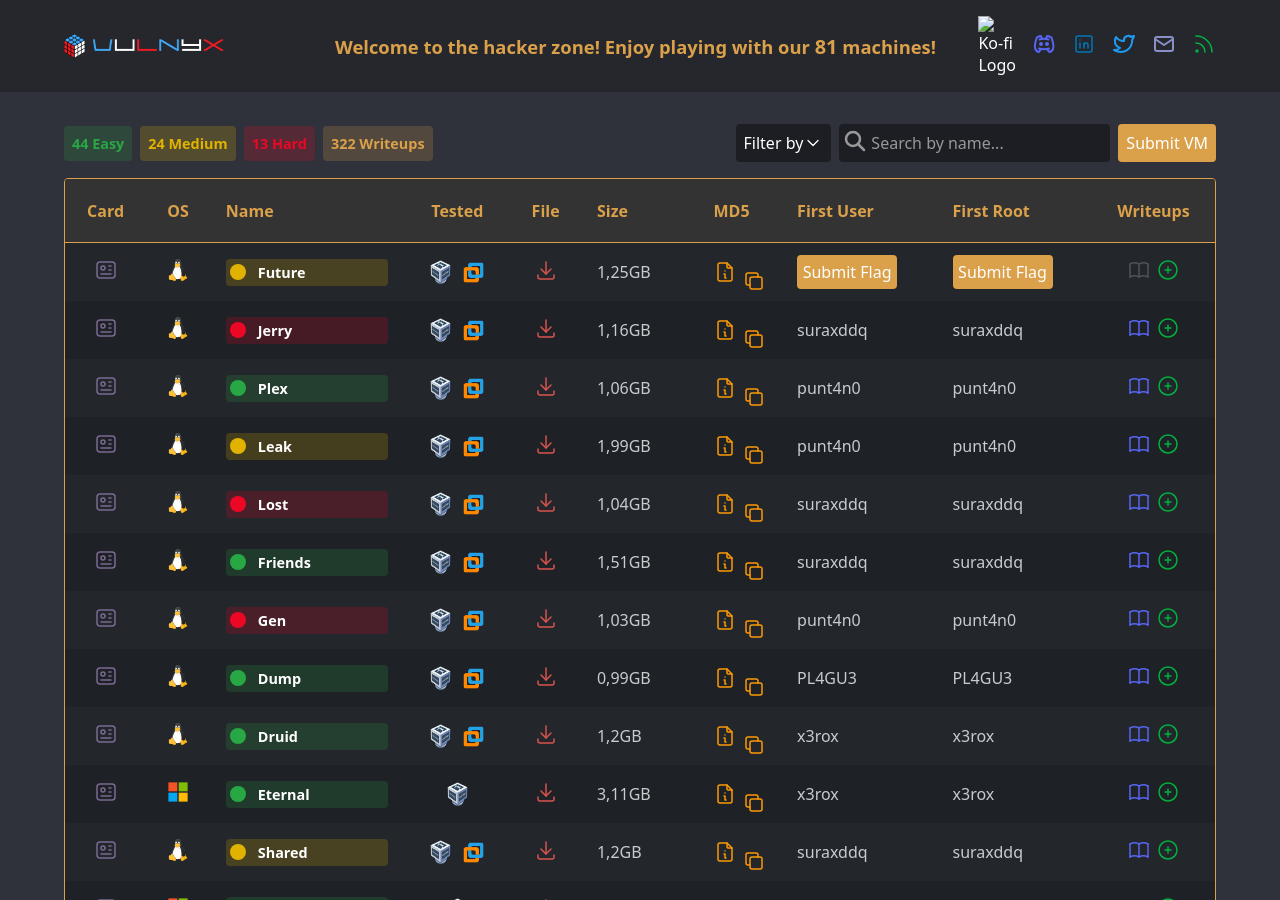
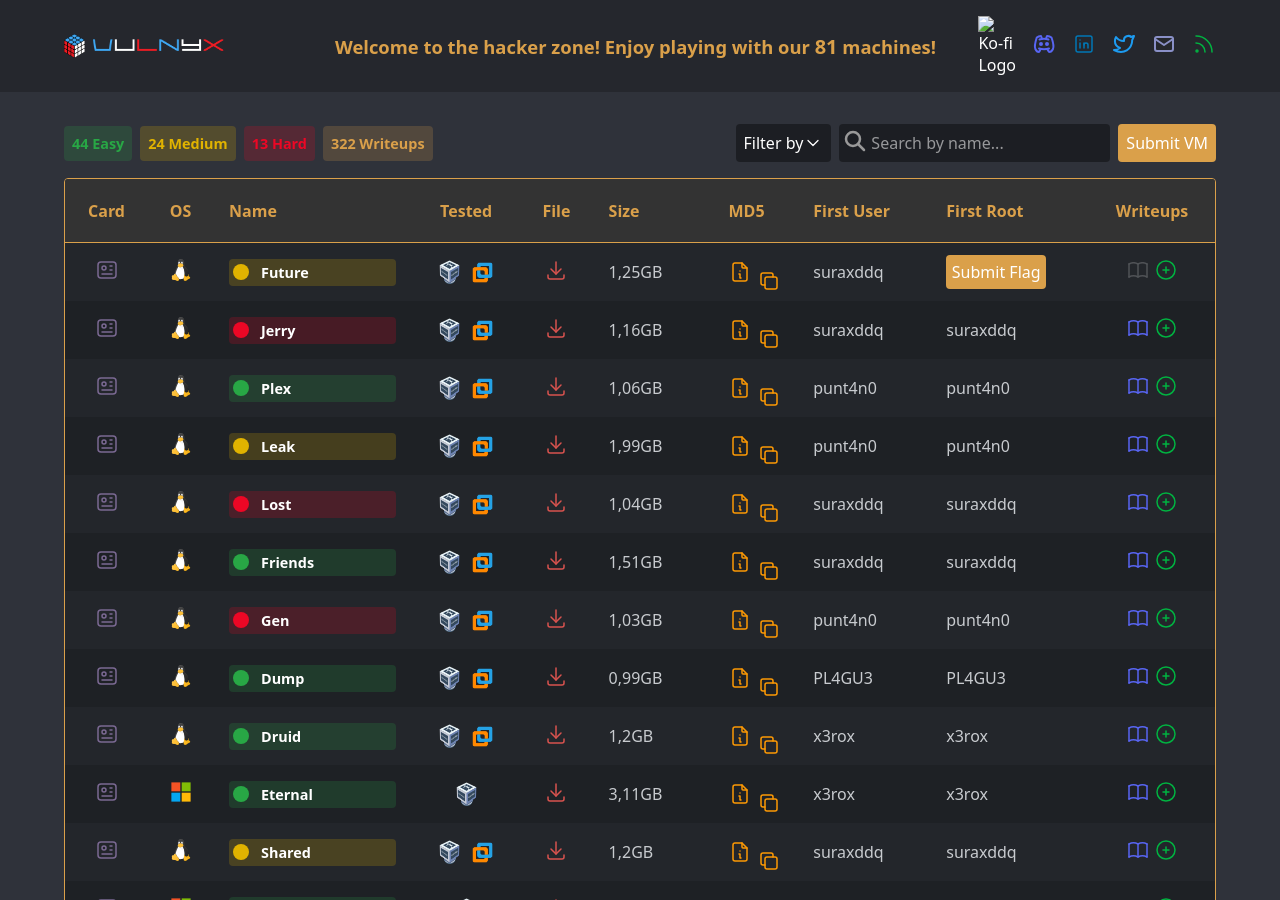
Before and after one commit to VulNyx/vulnyx, a Jekyll site: the page built from index.md, in a window 1280 px wide and 900 px high. Built offline with Jekyll 4.4.1, drawn with Linux system fonts in a browser that asks for light colours.

Commit message:
Update db.yml

```diff
--- a/_data/db.yml
+++ b/_data/db.yml
@@ -2086,7 +2086,7 @@ future:
     - <img title="VirtualBox" alt="VirtualBox logo" src="/assets/vbox.png" width="25" height="25">
     - <img title="VMware" alt="VMware logo" src="/assets/vmware.png" width="25" height="25">
   writeups:
-  firstUser:
+  firstUser: suraxddq
   firstRoot:
   release: 25 Mar 2024
   status: Retired
```
